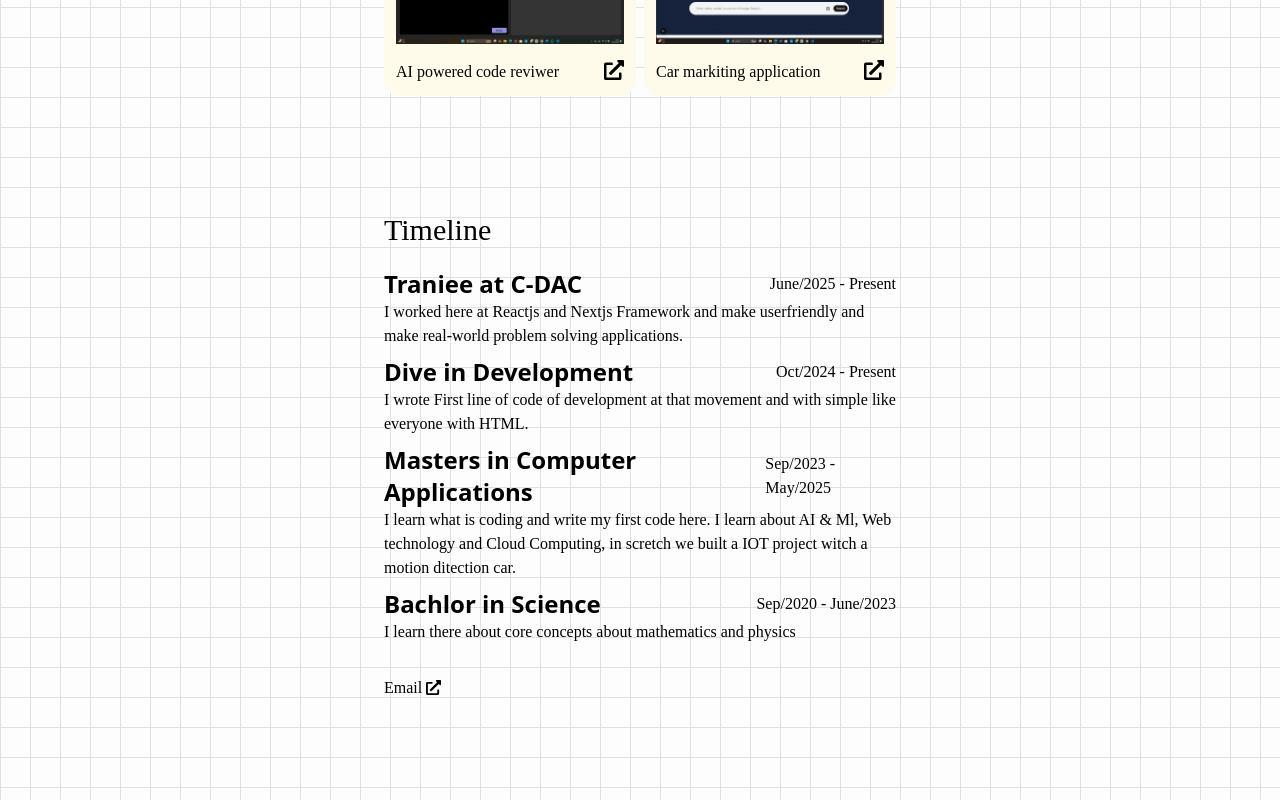
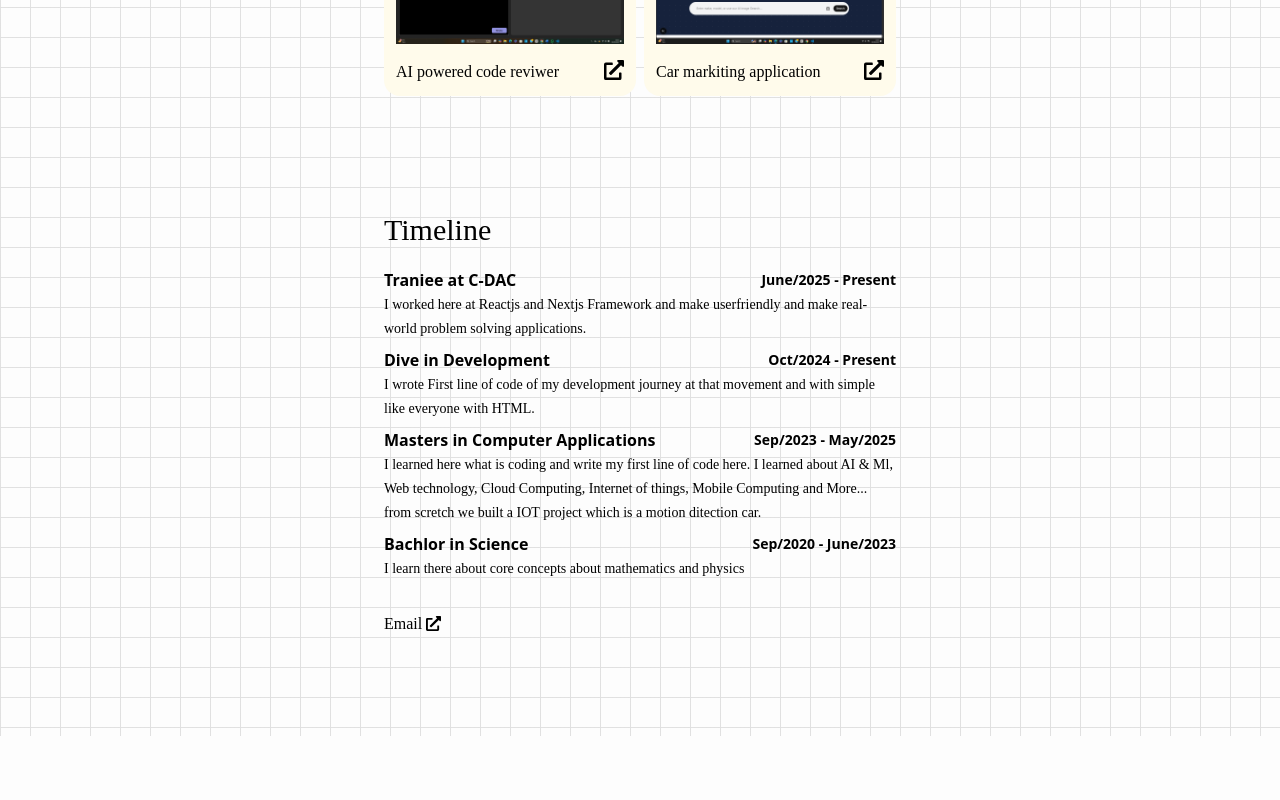
Before and after one commit to shiwam2001/my_Portfolio, a Next.js app: page / in a window 1280 px wide. Shown: the part 1313-2113 px from the top of the page. After the commit the page ends 2049 px from the top, so only its background shows below. Built offline with nearby package versions, Linux system fonts and the light colour scheme.

Commit message:
second commit

```diff
--- a/app/globals.css
+++ b/app/globals.css
@@ -50,3 +50,7 @@ body {
   background: linear-gradient( #ff9900, #f16669, #f9d423);
 
 }
+
+.weight{
+  font-weight: 300;
+}
--- a/app/main.tsx
+++ b/app/main.tsx
@@ -1,7 +1,7 @@
 import Image from 'next/image'
 import React from 'react'
 import { CiLinkedin } from 'react-icons/ci'
-import { FaGithub, FaGithubSquare } from 'react-icons/fa'
+import { FaGithub} from 'react-icons/fa'
 import { TbBrandLeetcode } from 'react-icons/tb'
 
 const navbar = () => {
--- a/app/navbar.jsx
+++ b/app/navbar.jsx
@@ -1,4 +1,4 @@
-import Image from 'next/image'
+
 import React from 'react'
 import { CiLinkedin } from 'react-icons/ci'
 import { FaGithub } from 'react-icons/fa'
--- a/app/timeline.jsx
+++ b/app/timeline.jsx
@@ -12,11 +12,11 @@ const timeline = () => {
                 {data.map((items) => (
                     <div key={items.heading}>
                     <div  className='flex justify-between items-center'>
-                            <h2  className='font-sans text-2xl font-bold'>{items.heading}</h2>
-                            <span>{items.date}</span>
+                            <h2  className='font-sans text-1xl font-bold'>{items.heading}</h2>
+                            <span className='font-sans text-sm font-bold '>{items.date}</span>
 
                         </div>
-                        <p>{items.description}</p>
+                        <span className='text-sm font-light'>{items.description}</span>
                         </div>
                 ))}
             </div>
--- a/data/timeLine.js
+++ b/data/timeLine.js
@@ -7,12 +7,12 @@ const data =[
     {
         heading:" Dive in Development",
         date:"Oct/2024 - Present",
-        description:"I wrote First line of code of development at that movement and with simple like everyone with HTML."
+        description:"I wrote First line of code of my development journey at that movement and with simple like everyone with HTML."
     },
     {
         heading:"Masters in Computer Applications",
         date:"Sep/2023 - May/2025",
-        description:"I learn what is coding and write my first code here. I learn about AI & Ml, Web technology and Cloud Computing, in scretch we built a IOT project witch a motion ditection car."
+        description:"I learned here what is coding and write my first line of code here. I learned about AI & Ml, Web technology, Cloud Computing, Internet of things, Mobile Computing and More... from scretch we built a IOT project which is a motion ditection car."
     },
     {
         heading:"Bachlor in Science",
```
